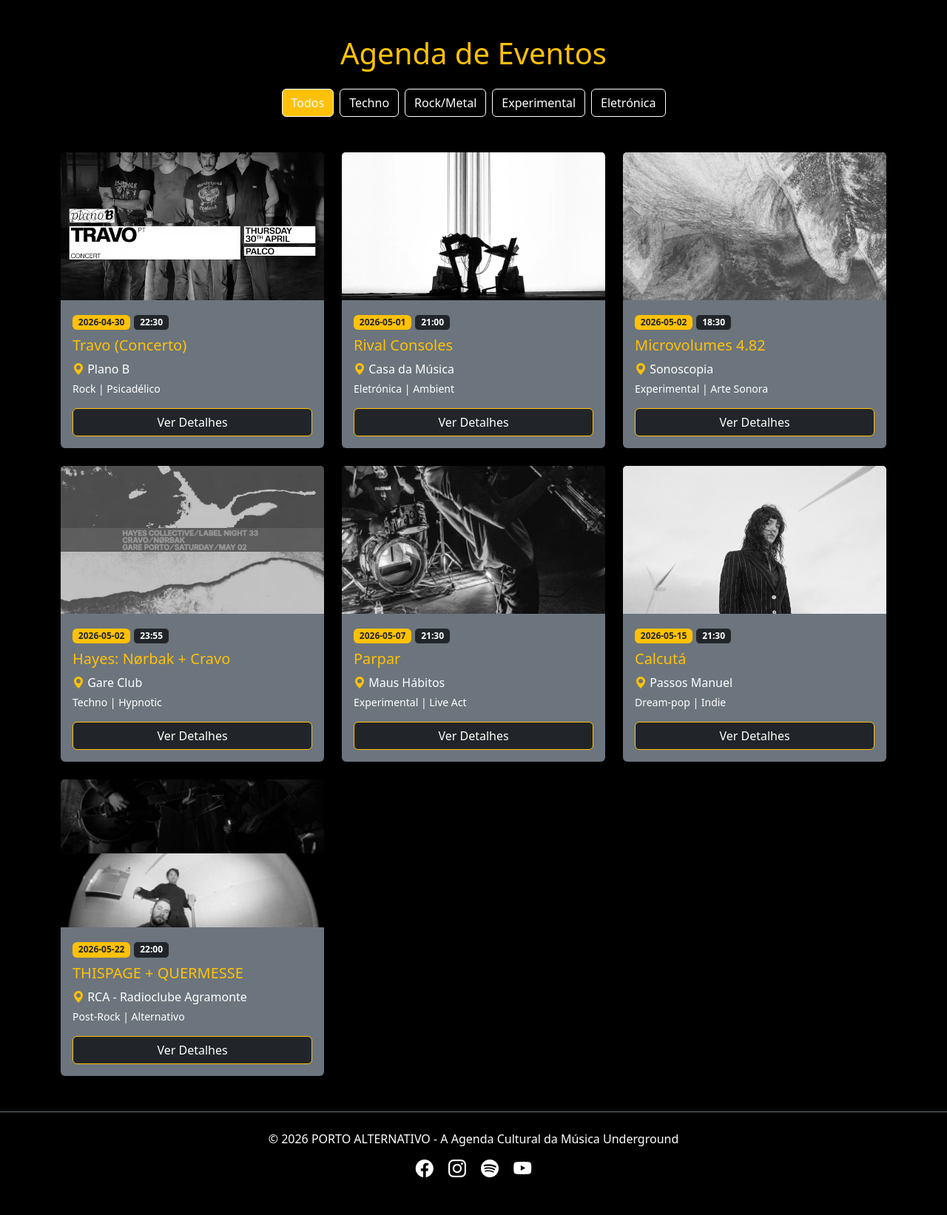
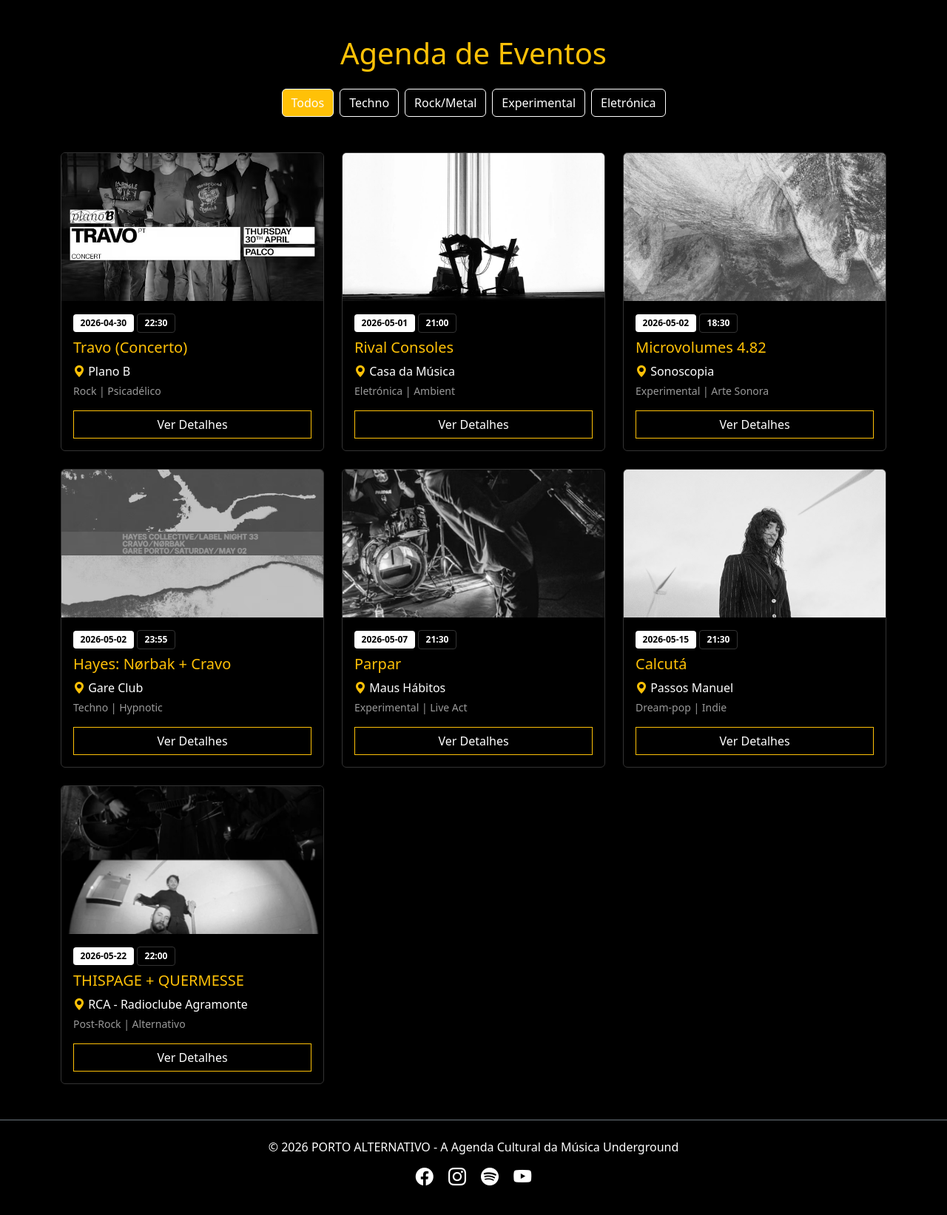
Before and after one commit to ritaamaralsilva/projeto-front-end-porto-alternativo, a PHP site: page /pages/eventos.html in a window 1280 px wide. Shown: the part 117-1760 px from the top of the page at 74% size. Before the commit the page ends 1709 px from the top, so only its background shows below. Run offline with PHP 8.4, Linux system fonts and the light colour scheme.

Commit message:
remocao de estilizacao no eventos.js e criacao de classes no style.css para ter estilizacao controlada apenas pelo ficheiro central css

```diff
--- a/assets/js/eventos.js
+++ b/assets/js/eventos.js
@@ -27,17 +27,17 @@
 
             container.innerHTML += `
                 <div class="col">
-                    <div class="card h-100 bg-secondary border-0 shadow text-white">
+                    <div class="card h-100 shadow">
                         <img src="${evento.imagem}" class="card-img-top" alt="${evento.nome}" style="height: 200px; object-fit: cover;">
                         <div class="card-body d-flex flex-column">
                             <div class="mb-2">
-                                <span class="badge bg-warning text-dark">${evento.data}</span>
-                                <span class="badge bg-dark border border-secondary">${evento.hora}</span>
+                                <span class="badge">${evento.data}</span>
+                                <span class="badge border border-secondary">${evento.hora}</span>
                             </div>
                             <h5 class="card-title text-warning">${evento.nome}</h5>
                             <p class="card-text mb-1"><i class="bi bi-geo-alt-fill text-warning"></i> ${evento.local}</p>
-                            <p class="card-text small text-light-50">${catDisplay}</p>
-                            <button onclick="verEventoDetalhes(${evento.id})" class="btn btn-dark mt-auto border-warning">Ver Detalhes</button>
+                            <p class="card-text small">${catDisplay}</p>
+                            <button onclick="verEventoDetalhes(${evento.id})" class="btn mt-auto border-warning">Ver Detalhes</button>
                         </div>
                     </div>
                 </div>
--- a/assets/style/style.css
+++ b/assets/style/style.css
@@ -2,7 +2,7 @@
 :root {
     /* DARK MODE (Default) */
     --bg-body: #000000;
-    --bg-card: #1c1c1c;
+    --bg-card: #000000;
     --text-main: #ffffff;
     --text-muted: #999999;
     --accent: #ffffff;
@@ -12,7 +12,7 @@
 [data-theme="light"] {
     /* LIGHT MODE */
     --bg-body: #ffffff;
-    --bg-card: #bbbbbb;
+    --bg-card: #ffffff;
     --text-main: #000000;
     --text-muted: #666666;
     --accent: #000000;
@@ -87,7 +87,7 @@
 
 /* Ajuste de cor e estilo para manter a consistência underground */
 .nav-link {
-    color: #ffffff !important;
+    color: var(--text-main) !important;
     text-transform: uppercase;
     font-size: 0.9rem;
     letter-spacing: 1px;
@@ -97,7 +97,17 @@
 .nav-link:hover,
 .nav-link.active {
     color: #ffc107 !important;
+    opacity: 1;
     /* Amarelo Porto Alternativo */
+}
+
+#theme-toggle i {
+    color: var(--text-main) !important;
+    transition: color 0.3s ease;
+}
+
+#theme-toggle:hover i {
+    color: #ffc107 !important;
 }
 
 /* Centralizar Footer */
@@ -180,3 +190,47 @@
 img:hover {
     filter: grayscale(0%);
 }
+
+/* Estilização Geral dos Cards */
+.card {
+    background-color: var(--bg-card) !important;
+    border: 1px solid var(--border-color) !important;
+    transition: transform 0.3s ease;
+}
+
+/* Badges (Data e Hora) */
+.badge {
+    background-color: var(--text-main) !important;
+    /* Inverte: fundo branco no dark, preto no light */
+    color: var(--bg-body) !important;
+    padding: 0.5em 0.8em;
+    border-radius: 4px;
+}
+
+/* Badge com borda (Hora) */
+.badge.border {
+    background-color: transparent !important;
+    color: var(--text-main) !important;
+    border-color: var(--border-color) !important;
+}
+
+/* Botão "Ver Detalhes" dentro do Card */
+.card .btn {
+    background-color: transparent;
+    color: var(--text-main) !important;
+    border: 1px solid #ffc107 !important;
+    /* Mantém a borda amarela */
+    border-radius: 0;
+    transition: all 0.3s ease;
+}
+
+.card .btn:hover {
+    background-color: #ffc107 !important;
+    color: #000000 !important;
+    /* Texto preto no hover para ler bem sobre o amarelo */
+}
+
+/* Ajuste para o texto mutado (Categorias) no card */
+.card-text.small {
+    color: var(--text-muted) !important;
+}
--- a/pages/eventos.html
+++ b/pages/eventos.html
@@ -1,5 +1,5 @@
 <!DOCTYPE html>
-<html lang="pt" data-theme="dark">
+<html lang="en" data-theme="dark">
 
 <head>
     <meta charset="UTF-8">
@@ -9,7 +9,8 @@
     <link rel="shortcut icon" href="../assets/images/favicon.jpg" type="image">
 
     <!-- BOOTSTRAP CSS -->
-    <link href="https://cdn.jsdelivr.net/npm/bootstrap@5.3.0/dist/css/bootstrap.min.css" rel="stylesheet">
+    <link href="https://cdn.jsdelivr.net/npm/bootstrap@5.3.8/dist/css/bootstrap.min.css" rel="stylesheet"
+        integrity="sha384-sRIl4kxILFvY47J16cr9ZwB07vP4J8+LH7qKQnuqkuIAvNWLzeN8tE5YBujZqJLB" crossorigin="anonymous">
 
     <!-- GOOGLE FONTS - OPEN SANS -->
     <link rel="preconnect" href="https://fonts.googleapis.com">
@@ -23,7 +24,7 @@
     <!-- MEU CSS -->
     <link rel="stylesheet" href="../assets/style/style.css">
 
-    <title>Agenda | Porto Alternativo</title>
+    <title>Porto Alternativo</title>
 </head>
 
 <body class="d-flex flex-column min-vh-100">
@@ -42,7 +43,7 @@
                     <span class="navbar-toggler-icon"></span>
                 </button>
                 <div class="collapse navbar-collapse" id="navbarSupportedContent">
-                    <div class="navbar-nav mb-2 mb-lg-0">
+                    <ul class="navbar-nav mb-2 mb-lg-0">
                         <li class="nav-item">
                             <a class="nav-link active" aria-current="page" href="../pages/index.html">Início</a>
                         </li>
@@ -68,8 +69,7 @@
                                 <i id="theme-icon" class="bi bi-moon-stars"></i>
                             </button>
                         </li>
-                        </ul>
-                    </div>
+                    </ul>
                 </div>
         </nav>
     </header>
@@ -147,6 +147,7 @@
     <!-- SCRIPTS -->
     <script src="https://cdn.jsdelivr.net/npm/bootstrap@5.3.0/dist/js/bootstrap.bundle.min.js"></script>
     <script src="../assets/js/eventos.js"></script>
+    <script src="../assets/js/main.js"></script>
 </body>
 
 </html>
--- a/pages/index.html
+++ b/pages/index.html
@@ -43,7 +43,7 @@
                     <span class="navbar-toggler-icon"></span>
                 </button>
                 <div class="collapse navbar-collapse" id="navbarSupportedContent">
-                    <div class="navbar-nav mb-2 mb-lg-0">
+                    <ul class="navbar-nav mb-2 mb-lg-0">
                         <li class="nav-item">
                             <a class="nav-link active" aria-current="page" href="../pages/index.html">Início</a>
                         </li>
@@ -69,8 +69,7 @@
                                 <i id="theme-icon" class="bi bi-moon-stars"></i>
                             </button>
                         </li>
-                        </ul>
-                    </div>
+                    </ul>
                 </div>
         </nav>
     </header>
--- a/pages/sobre.html
+++ b/pages/sobre.html
@@ -82,7 +82,7 @@
         <div class="row align-items-center g-5">
             <!-- COLUNA DO TEXTO -->
             <div class="col-md-7">
-                <h3 class="text-white mb-4">A cultura que não aparece nos guias turísticos.</h3>
+                <h3 class="mb-4">A cultura que não aparece nos guias turísticos.</h3>
 
                 <div class="lh-lg" style="color: #cbd5e0;">
                     <p>
@@ -105,7 +105,7 @@
                 <!-- BOX DE DESTAQUE || usei classes do bootstrap para dar um ar diferente -->
                 <div class="mt-5 p-4 border-start border-warning border-4 bg-secondary bg-opacity-25 rounded-end">
                     <h5 class="text-warning"><i class="bi bi-megaphone-fill me-2"></i> Porquê?</h5>
-                    <p class="mb-0 italic text-white-50">
+                    <p class="mb-0 italic">
                         Porque o Porto é muito mais do que a Ribeira e os Aliados. É cimento, é ruído, é arte e, acima
                         de tudo, é comunidade.
                     </p>
@@ -142,6 +142,7 @@
     <!-- SCRIPTS -->
     <script src="https://cdn.jsdelivr.net/npm/bootstrap@5.3.0/dist/js/bootstrap.bundle.min.js"></script>
     <script src="../assets/js/sobre.js"></script>
+    <script src="../assets/js/main.js"></script>
 </body>
 
 </html>
```
